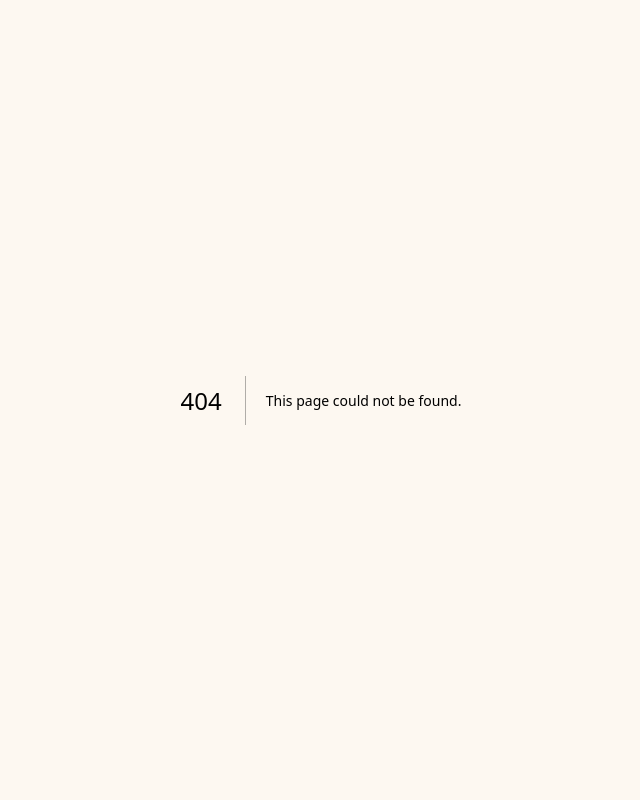
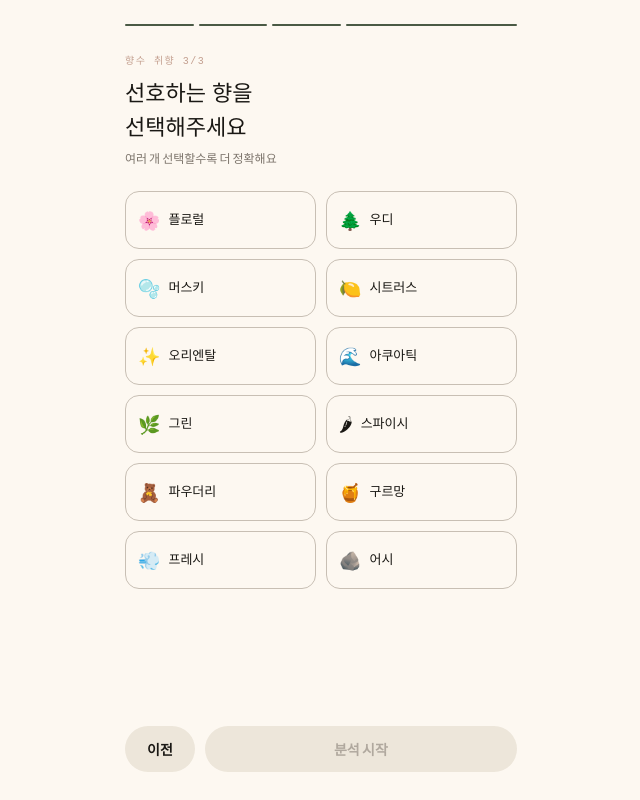
Before and after one commit to HyangDam/Front-End, a Next.js app: page /onboarding/step-4 in a window 1280 px wide. Before the commit this address had no page. Shown: the whole page, without its empty margins (319-959 px from the left). Built offline with nearby package versions, Linux system fonts and the light colour scheme.

Commit message:
feat: 온보딩 4단계(선호 향 계열) 구현

```diff
--- /dev/null
+++ b/src/app/onboarding/step-4/_consts/scentOptions.const.ts
@@ -0,0 +1,19 @@
+export type ScentOption = {
+  label: string;
+  emoji: string;
+};
+
+export const SCENT_OPTIONS: ScentOption[] = [
+  { label: "플로럴", emoji: "🌸" },
+  { label: "우디", emoji: "🌲" },
+  { label: "머스키", emoji: "🫧" },
+  { label: "시트러스", emoji: "🍋" },
+  { label: "오리엔탈", emoji: "✨" },
+  { label: "아쿠아틱", emoji: "🌊" },
+  { label: "그린", emoji: "🌿" },
+  { label: "스파이시", emoji: "🌶" },
+  { label: "파우더리", emoji: "🧸" },
+  { label: "구르망", emoji: "🍯" },
+  { label: "프레시", emoji: "💨" },
+  { label: "어시", emoji: "🪨" },
+];
--- /dev/null
+++ b/src/app/onboarding/step-4/page.tsx
@@ -0,0 +1,51 @@
+"use client";
+
+import { useRouter } from "next/navigation";
+
+import OnboardShell from "../_common/_components/OnboardShell";
+import { useOnboardingStore } from "../_common/_hooks/useOnboardingStore";
+import { SCENT_OPTIONS } from "./_consts/scentOptions.const";
+
+export default function OnboardStep4Page() {
+  const router = useRouter();
+  const { scents, toggleScent } = useOnboardingStore();
+
+  const handleNext = () => {
+    router.push("/loading");
+  };
+
+  return (
+    <OnboardShell
+      step={3}
+      total={4}
+      eyebrow="향수 취향 3/3"
+      title={"선호하는 향을\n선택해주세요"}
+      subtitle="여러 개 선택할수록 더 정확해요"
+      backHref="/onboarding/step-3"
+      onNext={handleNext}
+      nextDisabled={scents.length === 0}
+      nextLabel="분석 시작"
+    >
+      <div className="grid grid-cols-2 gap-2.5 pb-4">
+        {SCENT_OPTIONS.map(({ label, emoji }) => {
+          const selected = scents.includes(label);
+          return (
+            <button
+              key={label}
+              type="button"
+              onClick={() => toggleScent(label)}
+              className={`flex cursor-pointer items-center gap-2 rounded-[14px] px-3 py-3.5 font-sans text-[13px] transition-colors ${
+                selected
+                  ? "border-[1.5px] border-rose bg-rose font-semibold text-white"
+                  : "border border-border-dark bg-transparent font-normal text-charcoal"
+              }`}
+            >
+              <span className="text-lg">{emoji}</span>
+              <span>{label}</span>
+            </button>
+          );
+        })}
+      </div>
+    </OnboardShell>
+  );
+}
```
